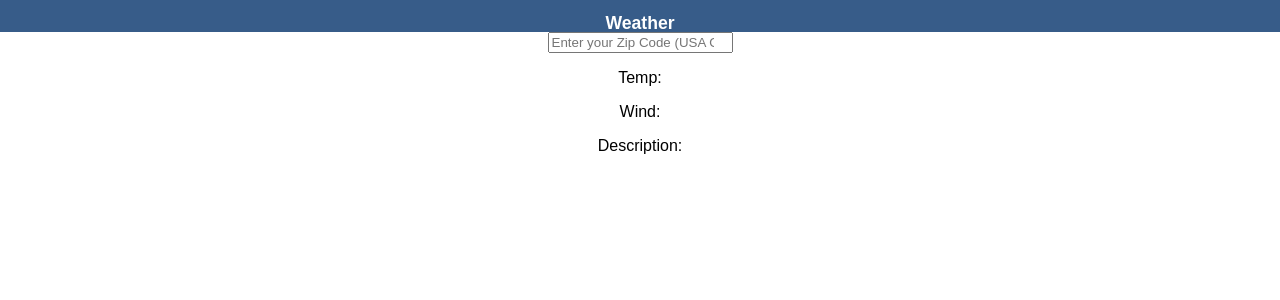
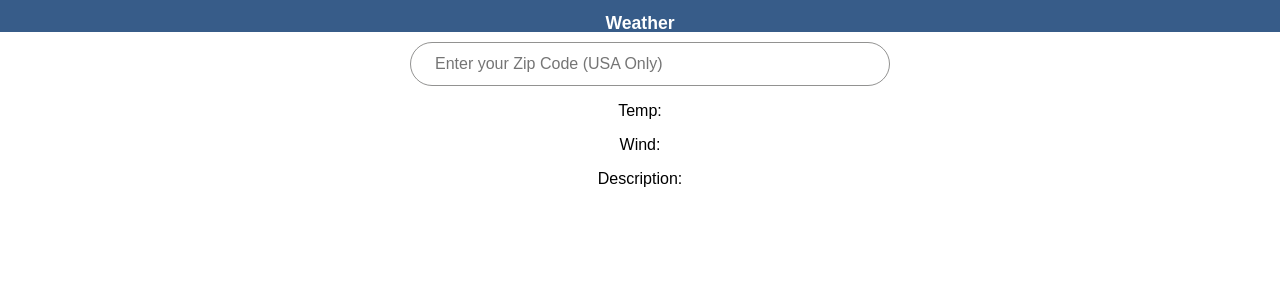
Before and after one commit to nicholascrandall/crandall-weather, a React (Create React App) app: page / in a window 1280 px wide. Shown: the top 300 px of the page. Built offline with nearby package versions, Linux system fonts and the light colour scheme; no server answers.

Commit message:
added search bar styling

```diff
--- a/src/App.css
+++ b/src/App.css
@@ -51,3 +51,34 @@
   color: white;
   font-size: 1.1em;
 }
+
+.searchInput {
+  width: 430px;
+  padding: 12px 24px;
+  background-color: transparent;
+  transition: transform 250ms ease-in-out;
+  font-size: 16px;
+  line-height: 18px;
+  background-repeat: no-repeat;
+  background-size: 18px 18px;
+  background-position: 95% center;
+  border-radius: 50px;
+  border: 1px solid #575756a5;
+  transition: all 250ms ease-in-out;
+  backface-visibility: hidden;
+  transform-style: preserve-3d;
+}
+
+.searchInput :focus {
+    padding: 12px 0;
+    outline: 0;
+    border: 1px solid transparent;
+    border-bottom: 2px solid rgb(9, 174, 174);
+    border-radius: 0;
+    background-position: 100% center;
+}
+
+.searchContainer {
+  margin: 10px 0 0 10px;
+  width: 100%;
+}
```
